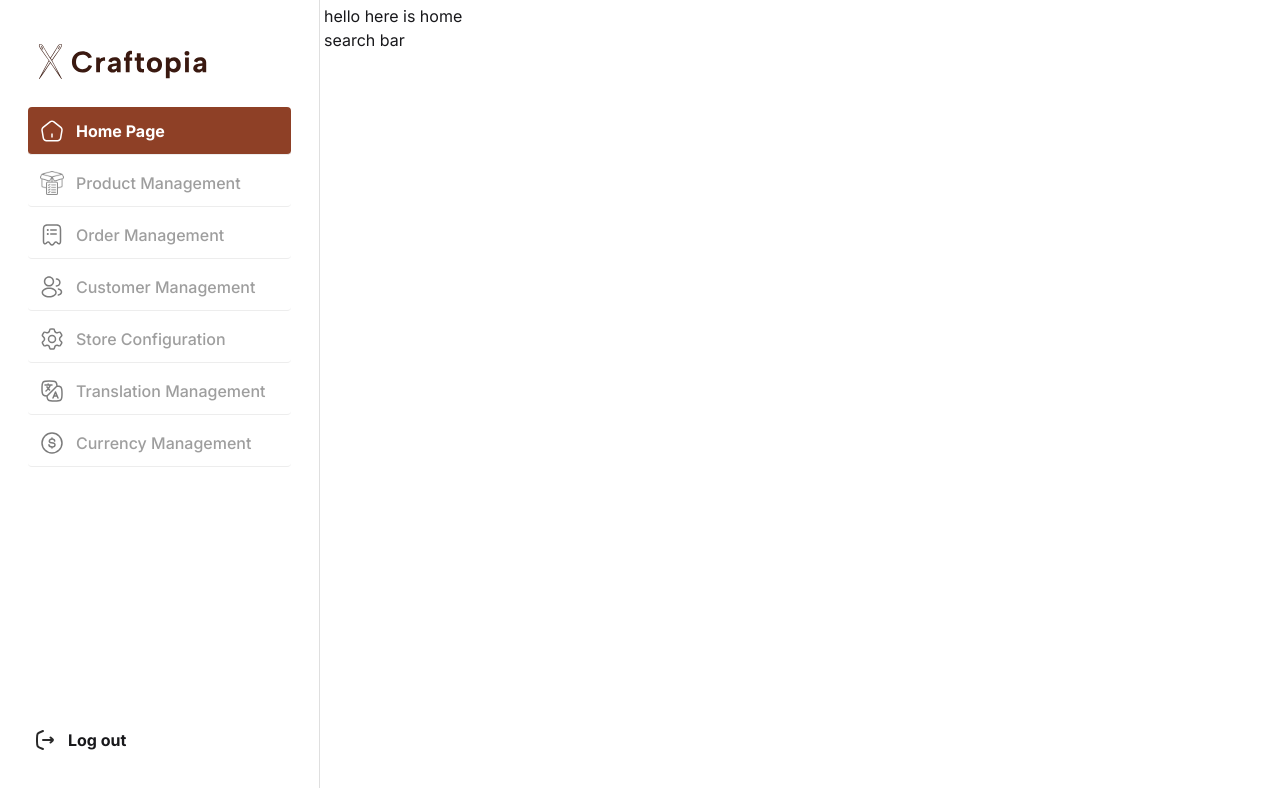
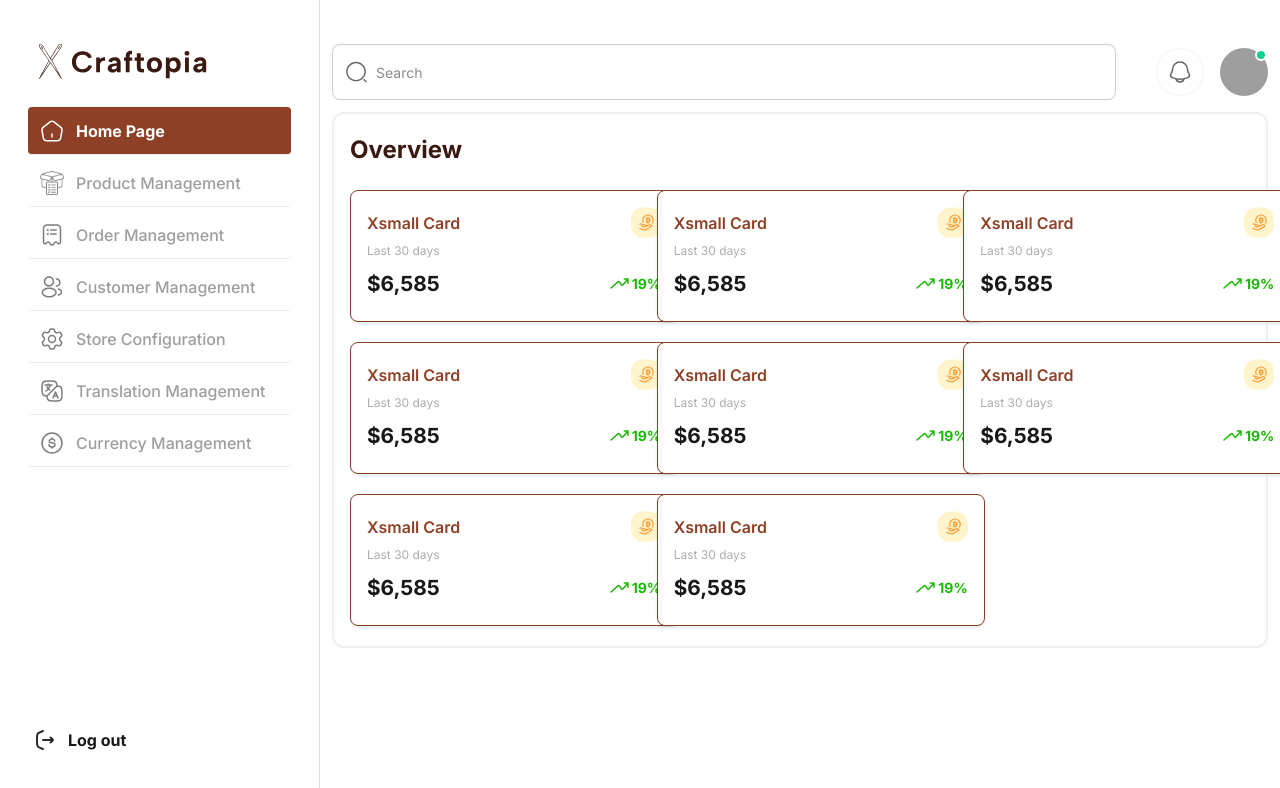
Before and after one commit to Yousef-Abdelrhem/AdminDashboard, a Vue app: page / in a window 1280 px wide. Shown: the top 788 px of the page. Built offline with nearby package versions, Linux system fonts and the light colour scheme; grey boxes are pictures that could not be loaded.

Commit message:
makeing home page and searchbar and avatar components

```diff
--- /dev/null
+++ b/src/components/Avatar.vue
@@ -0,0 +1,40 @@
+<script></script>
+<template>
+  <div class="gap:3 flex items-center lg:gap-4">
+    <div
+      class="flex h-12 w-12 items-center justify-center rounded-full border border-[#F4F4F4]"
+    >
+      <svg
+        width="24"
+        height="24"
+        viewBox="0 0 24 24"
+        fill="none"
+        xmlns="http://www.w3.org/2000/svg"
+        class="h-6 w-6"
+      >
+        <path
+          d="M2.52992 14.7696C2.31727 16.1636 3.268 17.1312 4.43205 17.6134C8.89481 19.4622 15.1052 19.4622 19.5679 17.6134C20.732 17.1312 21.6827 16.1636 21.4701 14.7696C21.3394 13.9129 20.6932 13.1995 20.2144 12.5029C19.5873 11.5793 19.525 10.5718 19.5249 9.5C19.5249 5.35786 16.1559 2 12 2C7.84413 2 4.47513 5.35786 4.47513 9.5C4.47503 10.5718 4.41272 11.5793 3.78561 12.5029C3.30684 13.1995 2.66061 13.9129 2.52992 14.7696Z"
+          stroke="#656565"
+          stroke-width="1.5"
+          stroke-linecap="round"
+          stroke-linejoin="round"
+        />
+        <path
+          d="M8 19C8.45849 20.7252 10.0755 22 12 22C13.9245 22 15.5415 20.7252 16 19"
+          stroke="#656565"
+          stroke-width="1.5"
+          stroke-linecap="round"
+          stroke-linejoin="round"
+        />
+      </svg>
+    </div>
+
+    <div class="avatar avatar-online">
+      <div class="h-12 w-12 rounded-full">
+        <img
+          src="https://img.daisyui.com/images/stock/photo-1534528741775-53994a69daeb.webp"
+        />
+      </div>
+    </div>
+  </div>
+</template>
--- /dev/null
+++ b/src/components/HomeCard.vue
@@ -0,0 +1,67 @@
+<script setup></script>
+<template>
+  <div class="card bg-base-100 card-sm border-main h-33 w-82 border shadow-sm">
+    <div class="card-body">
+      <div class="flex flex-col gap-1">
+        <div class="flex justify-between">
+          <h2 class="card-title text-main">Xsmall Card</h2>
+          <svg
+            width="30"
+            height="31"
+            viewBox="0 0 30 31"
+            fill="none"
+            xmlns="http://www.w3.org/2000/svg"
+          >
+            <rect y="0.5" width="30" height="30" rx="12" fill="#FFF4CB" />
+            <path
+              d="M21.309 16.25C21.9022 15.3996 22.25 14.3654 22.25 13.25C22.25 10.3505 19.8995 8 17 8C14.1005 8 11.75 10.3505 11.75 13.25C11.75 14.0552 11.9313 14.818 12.2552 15.5"
+              stroke="#FE9423"
+              stroke-width="1.125"
+              stroke-linecap="round"
+              stroke-linejoin="round"
+            />
+            <path
+              d="M15.8281 15.25V11.25M17 11.25V10.25M17 16.25V15.25M15.8281 13.25H18.1719M18.1719 13.25C18.5602 13.25 18.875 13.5858 18.875 14V14.5C18.875 14.9143 18.5602 15.25 18.1719 15.25H15.125M18.1719 13.25C18.5602 13.25 18.875 12.9142 18.875 12.5V12C18.875 11.5858 18.5602 11.25 18.1719 11.25H15.125"
+              stroke="#FE9423"
+              stroke-width="1.125"
+              stroke-linecap="round"
+              stroke-linejoin="round"
+            />
+            <path
+              d="M8.75 17H10.5461C10.7667 17 10.9843 17.0497 11.1816 17.1452L12.7131 17.8862C12.9104 17.9817 13.128 18.0313 13.3486 18.0313H14.1306C14.8869 18.0313 15.5 18.6247 15.5 19.3565C15.5 19.386 15.4797 19.4121 15.4503 19.4202L13.5447 19.9471C13.2028 20.0416 12.8367 20.0087 12.5187 19.8548L10.8816 19.0627M15.5 18.875L18.9446 17.8167C19.5553 17.6264 20.2153 17.852 20.5978 18.3817C20.8744 18.7647 20.7618 19.3131 20.3589 19.5456L14.7222 22.7979C14.3637 23.0047 13.9407 23.0552 13.5464 22.9382L8.75 21.5149"
+              stroke="#FE9423"
+              stroke-width="1.125"
+              stroke-linecap="round"
+              stroke-linejoin="round"
+            />
+          </svg>
+        </div>
+
+        <p class="text-gray-400">Last 30 days</p>
+      </div>
+
+      <div class="flex items-center justify-between gap-1">
+        <p class="text-[1.3rem] font-bold">$6,585</p>
+        <div class="flex items-center justify-center">
+          <svg
+            width="25"
+            height="13"
+            viewBox="0 0 25 13"
+            fill="none"
+            xmlns="http://www.w3.org/2000/svg"
+          >
+            <path
+              d="M21 2L16.7752 7.00511C16.014 7.90695 15.6333 8.35788 15.1849 8.3215C14.7367 8.28513 14.4019 7.77616 13.7324 6.75823L13.1941 5.94002C12.6108 5.05315 12.3192 4.60971 11.92 4.53794C11.5207 4.46617 11.1479 4.79014 10.402 5.43807L4 11M21 2H17.2812M21 2V6.15385"
+              stroke="#1CB808"
+              stroke-width="1.5"
+              stroke-linecap="round"
+              stroke-linejoin="round"
+            />
+          </svg>
+
+          <p class="text-sm font-bold text-[#1CB808]">19%</p>
+        </div>
+      </div>
+    </div>
+  </div>
+</template>
--- a/src/components/SearchBar.vue
+++ b/src/components/SearchBar.vue
@@ -1,5 +1,27 @@
 <script setup></script>
 
 <template>
-  <div>search bar</div>
+  <label
+    class="input h-14 w-full items-center rounded-lg focus-within:outline-none"
+  >
+    <svg
+      width="24"
+      height="24"
+      viewBox="0 0 24 24"
+      fill="none"
+      xmlns="http://www.w3.org/2000/svg"
+      class="h-[1.5rem] opacity-100"
+    >
+      <path
+        d="M11.5 21.75C5.85 21.75 1.25 17.15 1.25 11.5C1.25 5.85 5.85 1.25 11.5 1.25C17.15 1.25 21.75 5.85 21.75 11.5C21.75 17.15 17.15 21.75 11.5 21.75ZM11.5 2.75C6.67 2.75 2.75 6.68 2.75 11.5C2.75 16.32 6.67 20.25 11.5 20.25C16.33 20.25 20.25 16.32 20.25 11.5C20.25 6.68 16.33 2.75 11.5 2.75Z"
+        fill="#656565"
+      />
+      <path
+        d="M21.9999 22.75C21.8099 22.75 21.6199 22.68 21.4699 22.53L19.4699 20.53C19.1799 20.24 19.1799 19.76 19.4699 19.47C19.7599 19.18 20.2399 19.18 20.5299 19.47L22.5299 21.47C22.8199 21.76 22.8199 22.24 22.5299 22.53C22.3799 22.68 22.1899 22.75 21.9999 22.75Z"
+        fill="#656565"
+      />
+    </svg>
+
+    <input type="search" required placeholder="Search" class="" />
+  </label>
 </template>
--- a/src/pages/Home.vue
+++ b/src/pages/Home.vue
@@ -1,8 +1,33 @@
 <script setup>
 import SearchBar from "../components/SearchBar.vue";
+import Avatar from "../components/Avatar.vue";
+import HomeCard from "../components/HomeCard.vue";
 </script>
 
 <template>
-    <div>hello here is home</div>
-  <SearchBar />
+  <div class="pr-2 pl-2">
+    <div class="mt-2 mb-3 flex gap-1 lg:mt-10 lg:gap-10">
+      <SearchBar />
+      <Avatar />
+    </div>
+    <section
+      class="w-full rounded-xl border-2 border-[#EFEFEF] p-4 pt-5 pr-4 pb-5"
+    >
+      <h2 class="text-main-950 mb-6 text-2xl font-bold">Overview</h2>
+
+      <div
+        class="grid justify-center md gap-5 lg:grid-cols-2 xl:grid-cols-3 2xl:grid-cols-4"
+      >
+        <HomeCard  class="transition-all duration-300 hover:scale-105"/>
+        <HomeCard  class="transition-all duration-300 hover:scale-105"/>
+        <HomeCard  class="transition-all duration-300 hover:scale-105"/>
+        <HomeCard  class="transition-all duration-300 hover:scale-105"/>
+        <HomeCard  class="transition-all duration-300 hover:scale-105"/>
+        <HomeCard  class="transition-all duration-300 hover:scale-105"/>
+        <HomeCard  class="transition-all duration-300 hover:scale-105"/>
+        <HomeCard  class="transition-all duration-300 hover:scale-105"/>
+
+      </div>
+    </section>
+  </div>
 </template>
```
